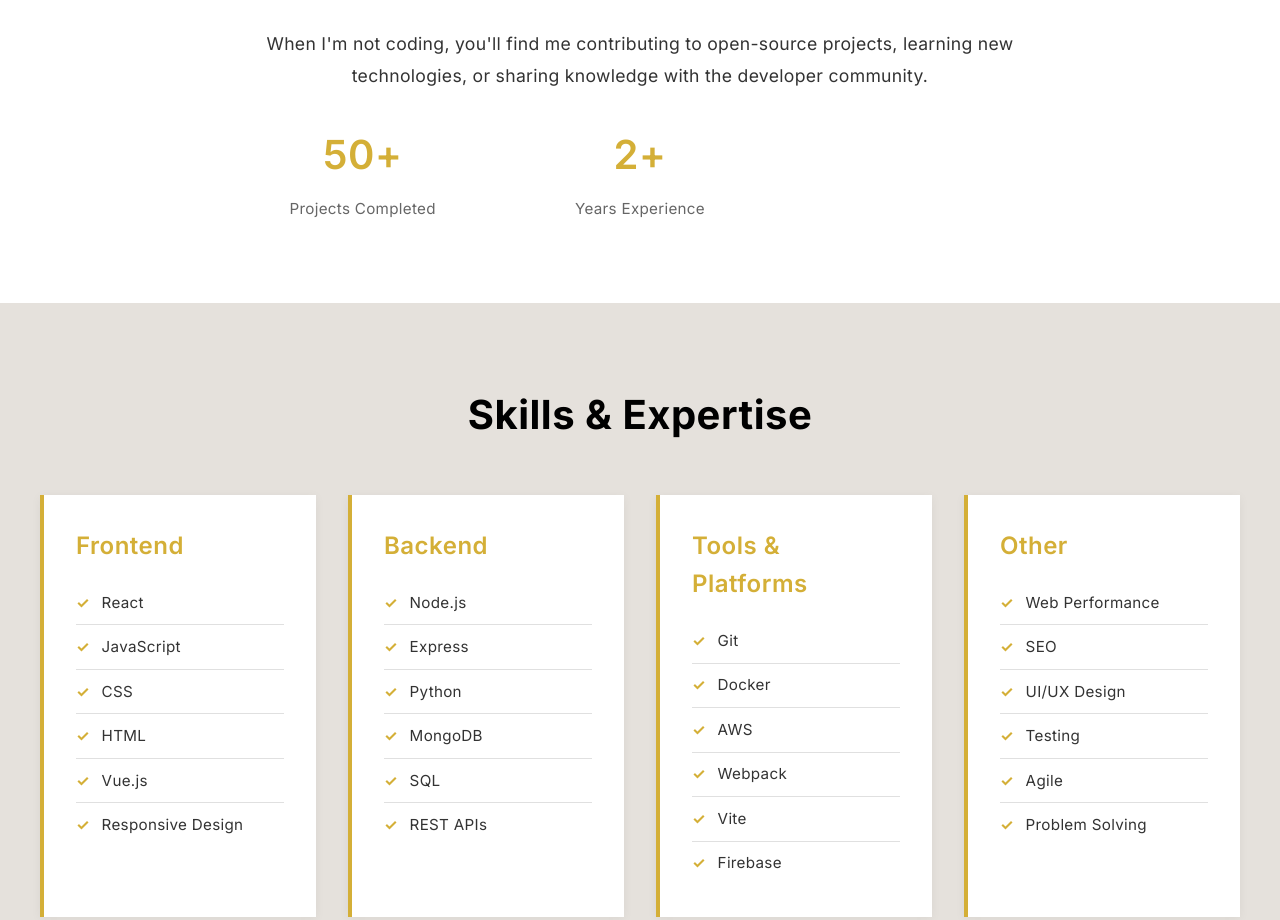
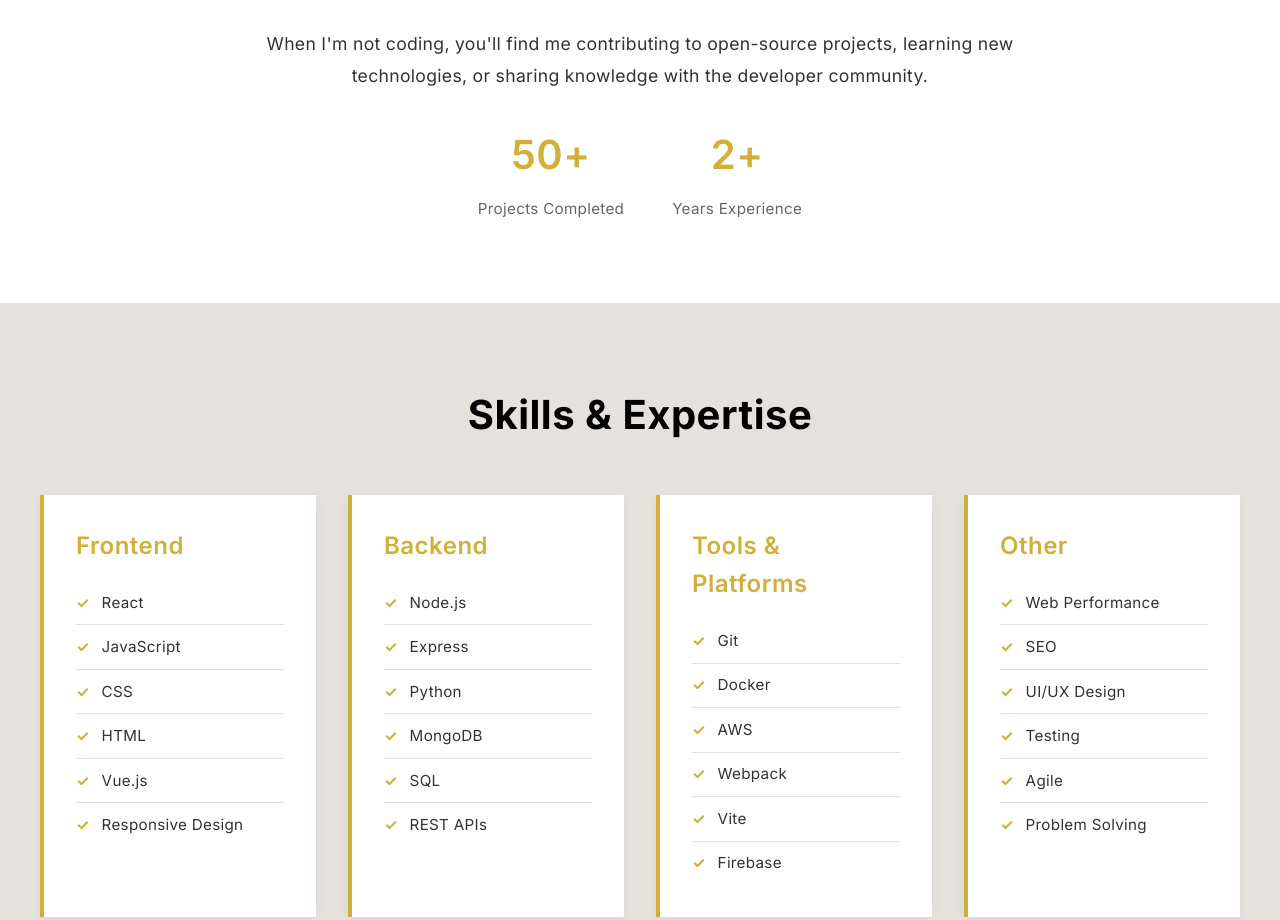
Before and after one commit to llabdigital/PortfolioWebsite, a React (Vite) app: page / in a window 1280 px wide. Shown: the part 1320-2240 px from the top of the page. Built offline with nearby package versions, Linux system fonts and the light colour scheme.

Commit message:
center more

```diff
--- a/src/components/About.css
+++ b/src/components/About.css
@@ -39,9 +39,9 @@
 }
 
 .about-stats {
-  display: grid;
-  grid-template-columns: repeat(3, 1fr);
-  gap: 2rem;
+  display: flex;
+  justify-content: center;
+  gap: 3rem;
   margin-top: 2rem;
 }
 
```
